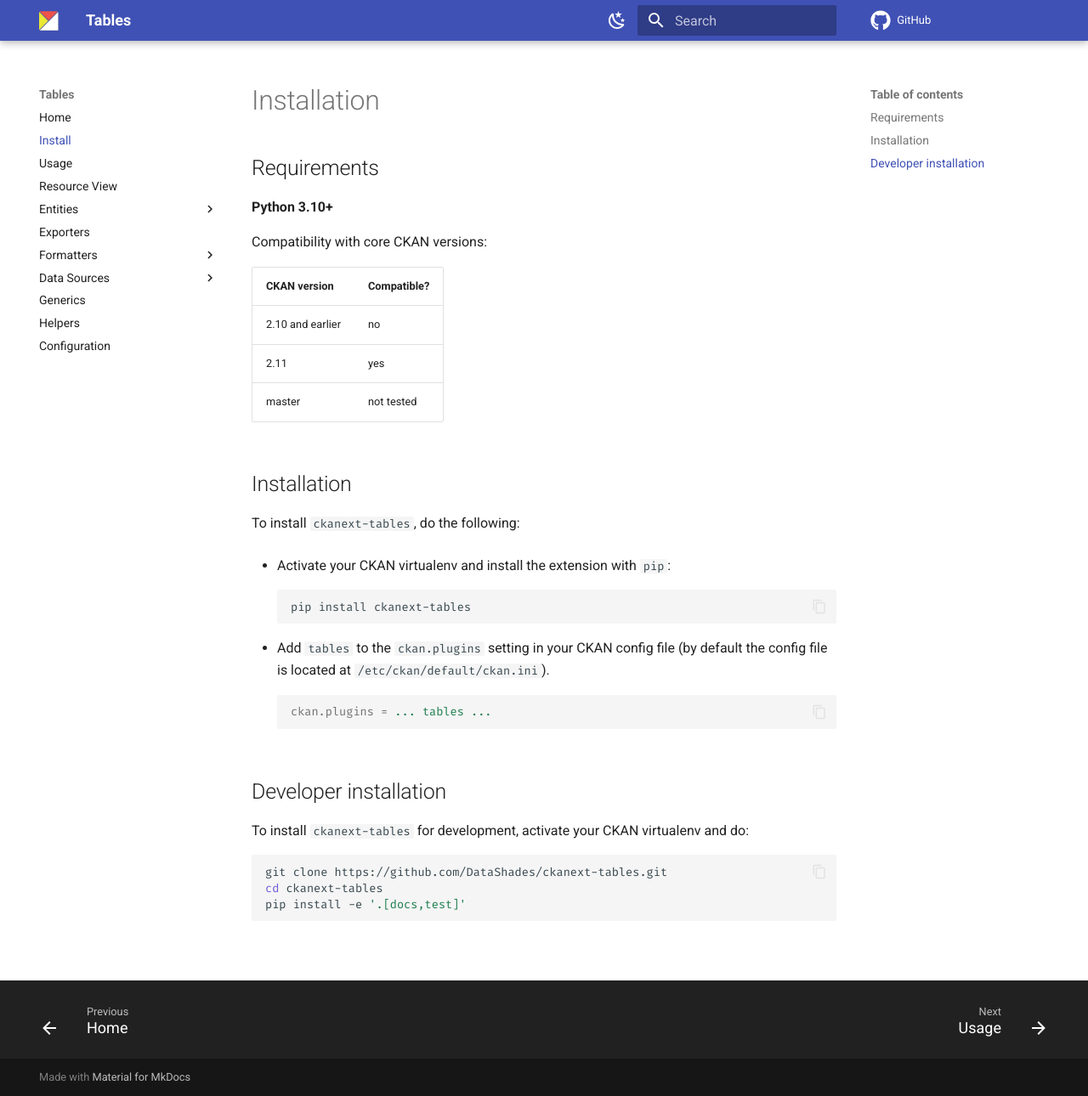
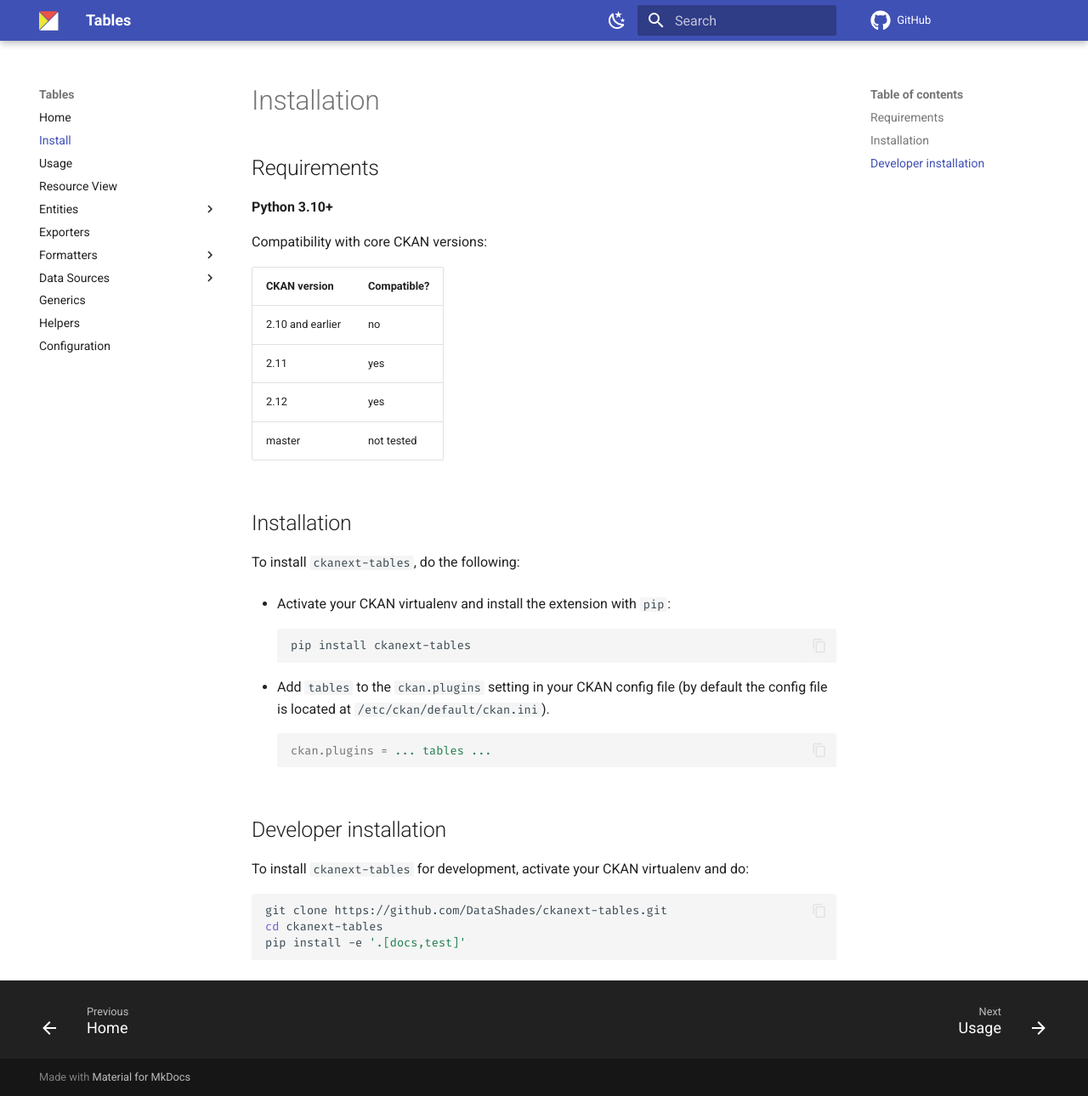
Before and after one commit to DataShades/ckanext-tables, an MkDocs documentation site: the page built from docs/install.md, in a window 1280 px wide and 1290 px high. Shown: the whole window at 85% size. Built offline with MkDocs 1.6.1 and Material for MkDocs 9.7.7, drawn with Linux system fonts in a browser that asks for light colours; comment, search, counter and statistics services are not loaded.

Commit message:
ci: drop CKAN 2.10 from the test matrix and align the docs' compatibility table

```diff
--- a/docs/install.md
+++ b/docs/install.md
@@ -10,6 +10,7 @@
 | --------------- | ------------- |
 | 2.10 and earlier | no            |
 | 2.11            | yes           |
+| 2.12            | yes           |
 | master          | not tested    |
 
 ## Installation
```
Also changed, not shown: 1 other file.
